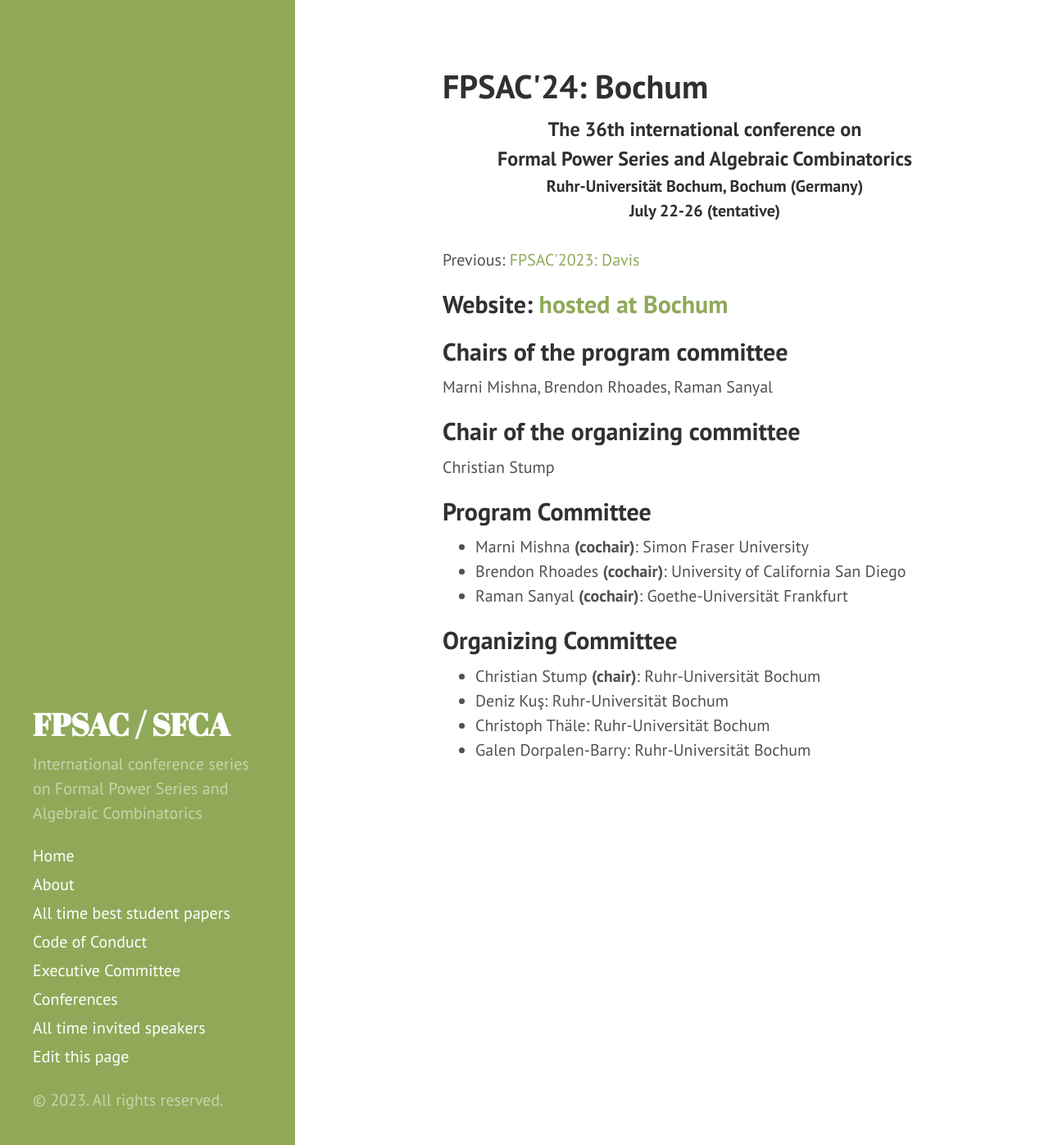
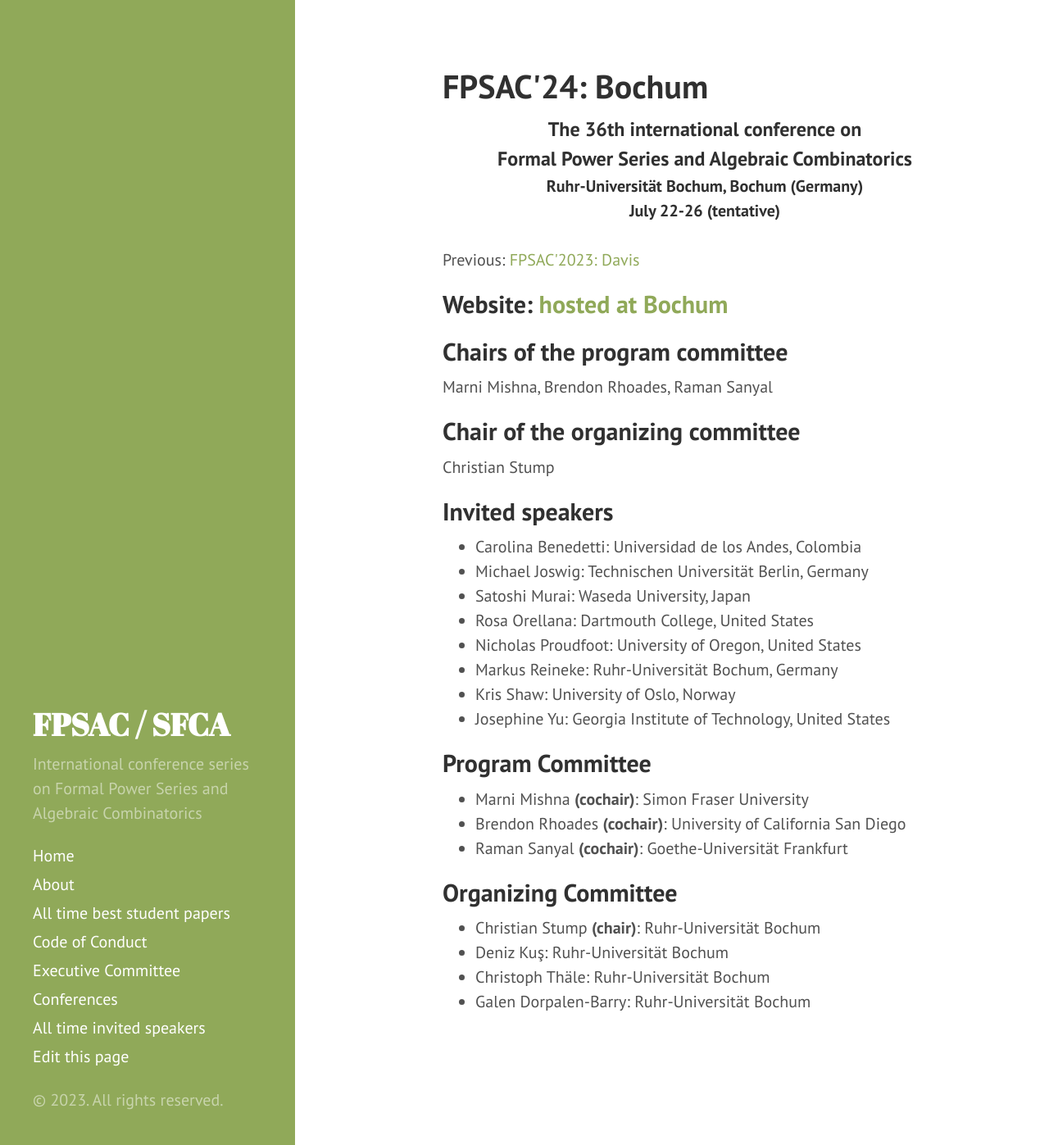
Before and after one commit to FPSAC/FPSAC.github.io, a Jekyll site: the page built from _confs/fpsac-2024.md, in a window 1280 px wide and 1397 px high. Shown: the whole window at 82% size. Built offline with Jekyll 4.4.1, drawn with Linux system fonts in a browser that asks for light colours.

Commit message:
added invited speakers 2024

```diff
--- a/_confs/fpsac-2024.md
+++ b/_confs/fpsac-2024.md
@@ -7,6 +7,26 @@
 country: Germany
 dates: July 22-26 (tentative)
 site: https://fpsac2024.rub.de
+
+invited_speakers:
+- name: Carolina Benedetti
+  affiliation: Universidad de los Andes, Colombia
+- name: Michael Joswig
+  affiliation: Technischen Universität Berlin, Germany
+- name: Satoshi Murai
+  affiliation: Waseda University, Japan
+- name: Rosa Orellana
+  affiliation: Dartmouth College, United States
+- name: Nicholas Proudfoot
+  affiliation: University of Oregon, United States
+- name: Markus Reineke
+  affiliation: Ruhr-Universität Bochum, Germany
+- name: Lisa Sauermann
+  affiliation: Massachusetts Institute of Technology, United States
+  name: Kris Shaw
+  affiliation: University of Oslo, Norway
+- name: Josephine Yu
+  affiliation: Georgia Institute of Technology, United States
 
 program_committee:
 - name: Marni Mishna
```
